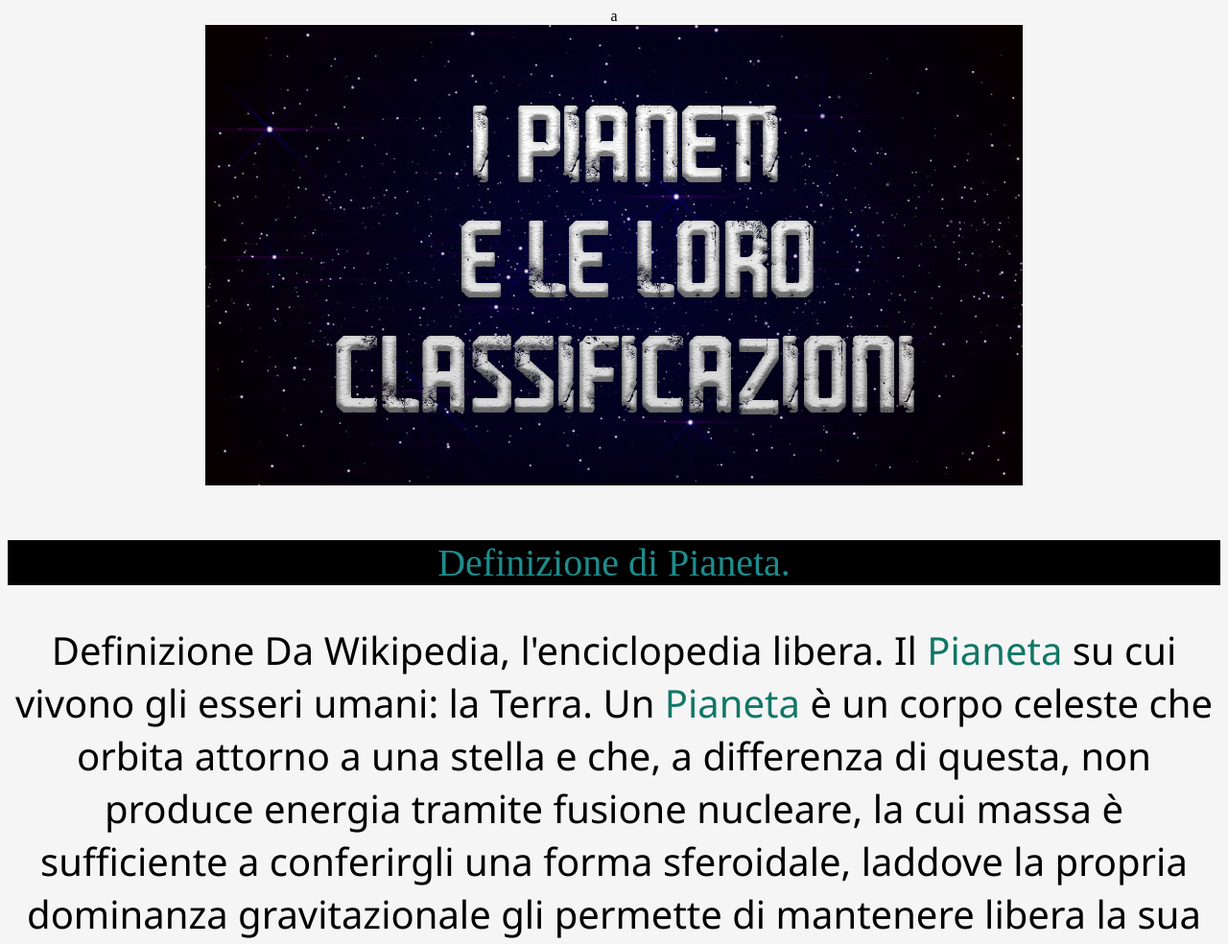
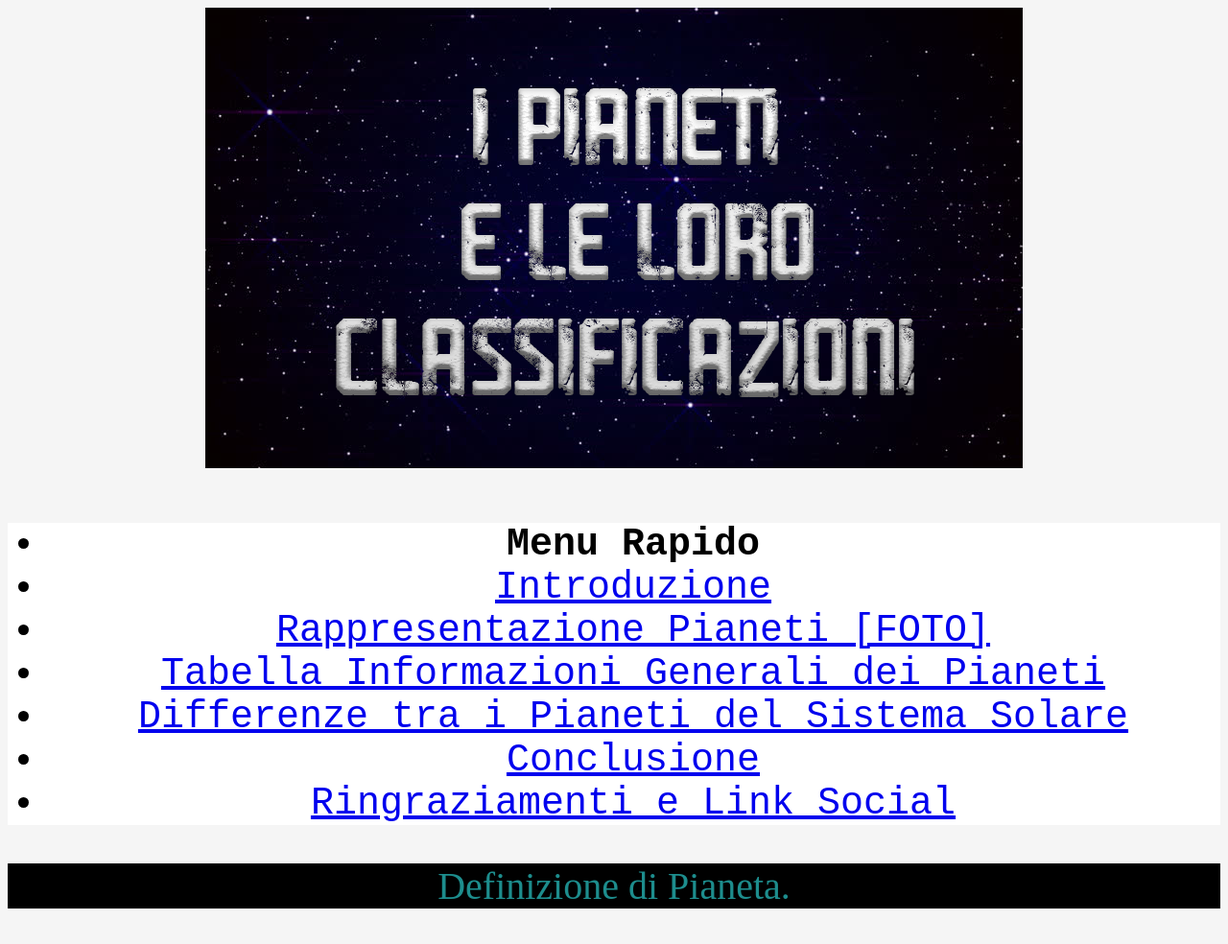
Before and after one commit to MikixIT/typing, a plain HTML site: page Pianeti/Pianeti.html in a window 1280 px wide. Shown: the top 984 px of the page at 96% size. Drawn offline with Linux system fonts and the light colour scheme.

Commit message:
Adding Nav Menu

```diff
--- a/Pianeti/Pianeti.html
+++ b/Pianeti/Pianeti.html
@@ -59,6 +59,9 @@
     #LinkSocial { font-family: monospace; font-size: 18px; background-color: black;color: white;
 
     }
+    nav { font-family: monospace; font-size: 40px; background-color: white; color: black;
+
+    }
 
 
     </style>
@@ -66,11 +69,21 @@
     <title>I Pianeti e Classificazioni</title>
 </head>
 <body>
-a
+
     <div id="Titolo">
         <img src="logosito.png">
 
     </div>
+    <nav> <ul>
+        <li style="text-align: center; font-size: 45;" ><b>Menu Rapido</b></li>
+        <li><a href="#Introduzione">Introduzione</a></li>
+        <li><a href="#Immagini">Rappresentazione Pianeti [FOTO]</a></li>
+        <li><a href="#Tabella">Tabella Informazioni Generali dei Pianeti</a></li>
+        <li><a href="#Corpo">Differenze tra i Pianeti del Sistema Solare</a></li>
+        <li><a href="#Testofinale">Conclusione</a></li>
+        <li><a href="#Conclusione">Ringraziamenti e Link Social</a></li>
+        </ul>
+    </nav>
     <div id="Introduzione">
         <p style="font-size: 20;font-family: 'Times New Roman', Times, serif;color: rgb(29, 141, 141); background-color: black; "><bold>Definizione di Pianeta.</bold>  </p>
         Definizione Da Wikipedia, l'enciclopedia libera.
```
